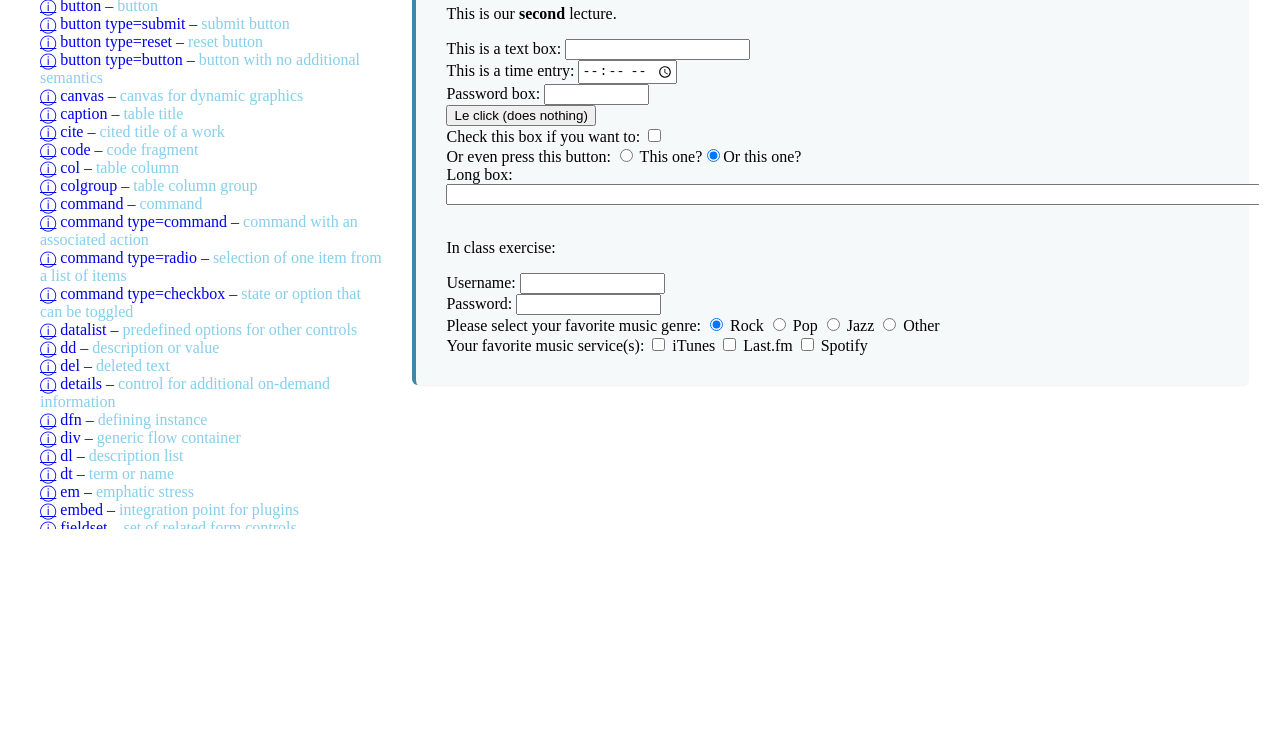
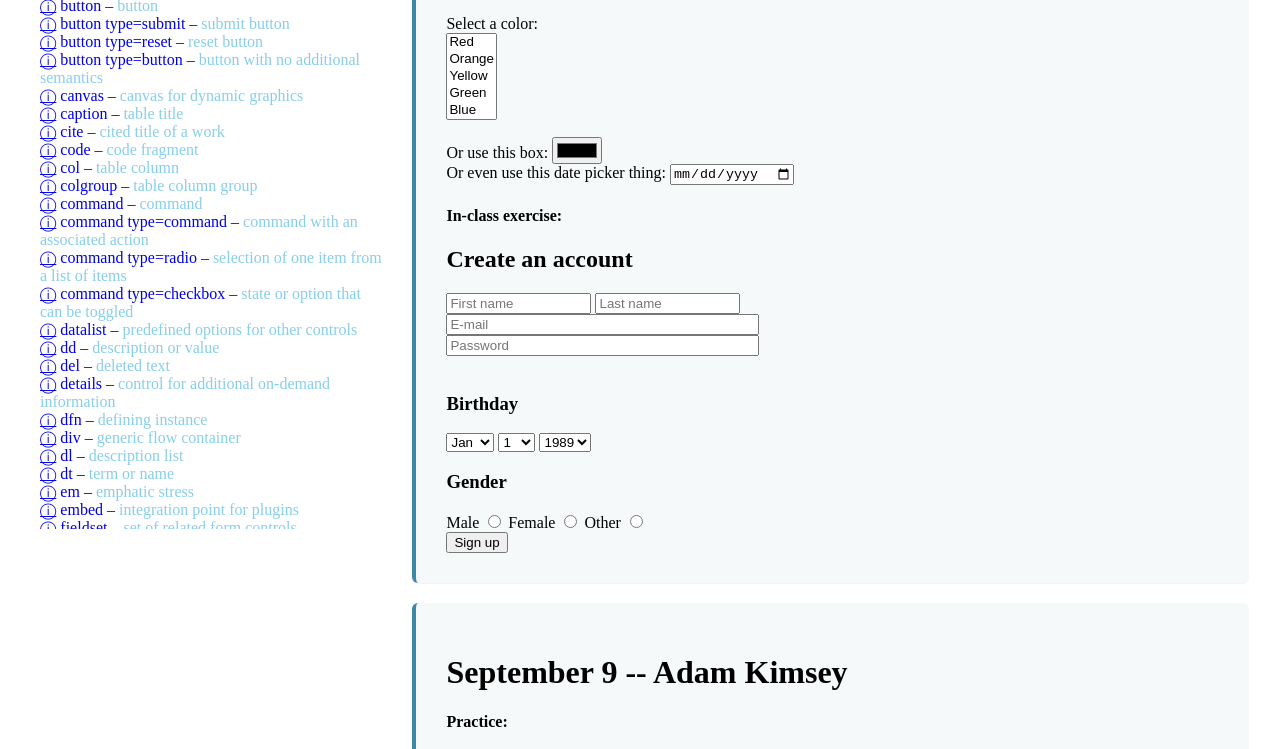
Before and after one commit to AMKimsey2000/workspace-html-2020-practice, a website: page index.html in a window 1280 px wide. Shown: the part 271-1020 px from the top of the page. Before the commit the page ends 800 px from the top, so only its background shows below. Drawn offline with nearby package versions, Linux system fonts and the light colour scheme.

Commit message:
In-class exercise 09/14/2020

```diff
--- a/index.html
+++ b/index.html
@@ -19,42 +19,139 @@
 <body>
   <div id="side">  </div>
 	<div class="practicearea">
-		<div class="practice">
-
-			<p>
-				Please fork this repo and save it.
-
-				Start your practice here! Please write down today's date and your name.
-				Commit your file once the class is over.
-
-			</p>
-
+		<div class="practice"> <!-- 09/14/2020 -->
+      <h1>September 14 -- Adam Kimsey</h1>
+      <h4>Practice:</h4>
+      <form name = "anotherForm">
+        <p>Please enter comments here:<br> <textarea name = "commentArea" rows = "5" cols = "50">Default text heeeeeeeeeeere</textarea></p>
+        <p>Select a color:<br> <select size = "5" name = "colorSelect">
+          <option value = "red" name = "color">Red</option>
+          <option value = "orange" name = "color">Orange</option>
+          <option value = "yellow" name = "color">Yellow</option>
+          <option value = "green" name = "color">Green</option>
+          <option value = "blue" name = "color">Blue</option>
+          <option value = "purple" name = "color">Purple</option>
+        </select></p>
+        <label>Or use this box: <input type = "color" name = "colorPicker"><br></label>
+        <label>Or even use this date picker thing: <input type = "date" name = "datePicker"><br></label>
+        <h4>In-class exercise:</h4>
+        <h2>Create an account</h2>
+        <input type = "text" name = "fName" placeholder = "First name" size = "15" required>
+        <input type = "text" name = "lName" placeholder = "Last name" size = "15" required><br>
+        <input type = "email" name = "email" placeholder = "E-mail" size = "36" required><br>
+        <input type = "password" name = "pass" placeholder = "Password" size = "36" required><br><br>
+        <h3>Birthday</h3>
+        <select name = "month">
+          <option name = "m" value = "jan">Jan</option>
+          <option name = "m" value = "feb">Feb</option>
+          <option name = "m" value = "mar">Mar</option>
+          <option name = "m" value = "apr">Apr</option>
+          <option name = "m" value = "may">May</option>
+          <option name = "m" value = "jun">Jun</option>
+          <option name = "m" value = "jul">Jul</option>
+          <option name = "m" value = "aug">Aug</option>
+          <option name = "m" value = "sep">Sep</option>
+          <option name = "m" value = "oct">Oct</option>
+          <option name = "m" value = "nov">Nov</option>
+          <option name = "m" value = "dec">Dec</option>
+        </select>
+        <select name = "day">
+          <option name = "d" value = "1">1</option>
+          <option name = "d" value = "2">2</option>
+          <option name = "d" value = "3">3</option>
+          <option name = "d" value = "4">4</option>
+          <option name = "d" value = "5">5</option>
+          <option name = "d" value = "6">6</option>
+          <option name = "d" value = "7">7</option>
+          <option name = "d" value = "8">8</option>
+          <option name = "d" value = "9">9</option>
+          <option name = "d" value = "10">10</option>
+          <option name = "d" value = "11">11</option>
+          <option name = "d" value = "12">12</option>
+          <option name = "d" value = "13">13</option>
+          <option name = "d" value = "14">14</option>
+          <option name = "d" value = "15">15</option>
+          <option name = "d" value = "16">16</option>
+          <option name = "d" value = "17">17</option>
+          <option name = "d" value = "18">18</option>
+          <option name = "d" value = "19">19</option>
+          <option name = "d" value = "20">20</option>
+          <option name = "d" value = "21">21</option>
+          <option name = "d" value = "22">22</option>
+          <option name = "d" value = "23">23</option>
+          <option name = "d" value = "24">24</option>
+          <option name = "d" value = "25">25</option>
+          <option name = "d" value = "26">26</option>
+          <option name = "d" value = "27">27</option>
+          <option name = "d" value = "28">28</option>
+          <option name = "d" value = "29">29</option>
+          <option name = "d" value = "30">30</option>
+          <option name = "d" value = "31">31</option>
+        </select>
+        <select name = "year">
+          <option name = "y" value = "1989">1989</option>
+          <option name = "y" value = "1990">1990</option>
+          <option name = "y" value = "1991">1991</option>
+          <option name = "y" value = "1992">1992</option>
+          <option name = "y" value = "1993">1993</option>
+          <option name = "y" value = "1994">1994</option>
+          <option name = "y" value = "1995">1995</option>
+          <option name = "y" value = "1996">1996</option>
+          <option name = "y" value = "1997">1997</option>
+          <option name = "y" value = "1998">1998</option>
+          <option name = "y" value = "1999">1999</option>
+          <option name = "y" value = "2000">2000</option>
+          <option name = "y" value = "2001">2001</option>
+          <option name = "y" value = "2002">2002</option>
+          <option name = "y" value = "2003">2003</option>
+          <option name = "y" value = "2004">2004</option>
+          <option name = "y" value = "2005">2005</option>
+          <option name = "y" value = "2006">2006</option>
+          <option name = "y" value = "2007">2007</option>
+          <option name = "y" value = "2008">2008</option>
+          <option name = "y" value = "2009">2009</option>
+          <option name = "y" value = "2010">2010</option>
+          <option name = "y" value = "2011">2011</option>
+          <option name = "y" value = "2012">2012</option>
+          <option name = "y" value = "2013">2013</option>
+          <option name = "y" value = "2014">2014</option>
+          <option name = "y" value = "2015">2015</option>
+          <option name = "y" value = "2016">2016</option>
+          <option name = "y" value = "2017">2017</option>
+          <option name = "y" value = "2018">2018</option>
+          <option name = "y" value = "2019">2019</option>
+          <option name = "y" value = "2020">2020</option>
+        </select><br>
+        <h3>Gender</h3>
+        <label>Male <input type = "radio" value = "male" name = "gender"></label>
+        <label>Female <input type = "radio" value = "female" name = "gender"></label>
+        <label>Other <input type = "radio" value = "other" name = "gender"></label><br>
+        <input type = "submit" name = "submitButton" value = "Sign up">
+      </form>
 		</div>
 
-		<div class="practice">
+		<div class="practice"> <!-- 09/09/2020 -->
 			<h1>September 9 -- Adam Kimsey</h1>
-			<p> This is our <b>second</b> lecture.</p>
+      <h4>Practice:</h4>
       <form name = "Test form">
-        This is a text box: <input type = "text"></input><br>
-        This is a time entry: <input type = "time"></input><br>
-        Password box: <input type = "password" size = "10"></input><br>
-        <input type = "button" value = "Le click (does nothing)"></input></br>
-        Check this box if you want to: <input type = "checkbox"></input><br>
-        Or even press this button: <input type = "radio"> This one?</input><input type = "radio" checked>Or this one?</input><br>
-        Long box: <input type = "text" size = "100"></input><br><br>
-        <p>In class exercise:</p>
-        Username: <input type = "text" size = "15"></input><br>
-        Password: <input type = "password" size = "15"></input><br>
-        Please select your favorite music genre: <input type = "radio" checked> Rock</input>
-        <input type = "radio"> Pop</input>
-        <input type = "radio"> Jazz</input>
-        <input type = "radio"> Other</input><br>
-        Your favorite music service(s): <input type = "checkbox"> iTunes</input>
-        <input type = "checkbox"> Last.fm</input>
-        <input type = "checkbox"> Spotify</input>
+        This is a text box: <input type = "text"><br>
+        This is a time entry: <input type = "time"><br>
+        Password box: <input type = "password" size = "10"><br>
+        <input type = "button" value = "Le click (does nothing)"></br>
+        Check this box if you want to: <input type = "checkbox"><br>
+        Or even press this button: <input type = "radio"> This one?<input type = "radio" checked>Or this one?<br>
+        Long box: <input type = "text" size = "100"><br><br>
+        <h4>In class exercise:</h4>
+        Username: <input type = "text" size = "15"><br>
+        Password: <input type = "password" size = "15"><br>
+        Please select your favorite music genre: <input type = "radio" checked> Rock
+        <input type = "radio"> Pop
+        <input type = "radio"> Jazz
+        <input type = "radio"> Other<br>
+        Your favorite music service(s): <input type = "checkbox"> iTunes
+        <input type = "checkbox"> Last.fm
+        <input type = "checkbox"> Spotify
       </form>
-
-
 		</div>
 
 
```
